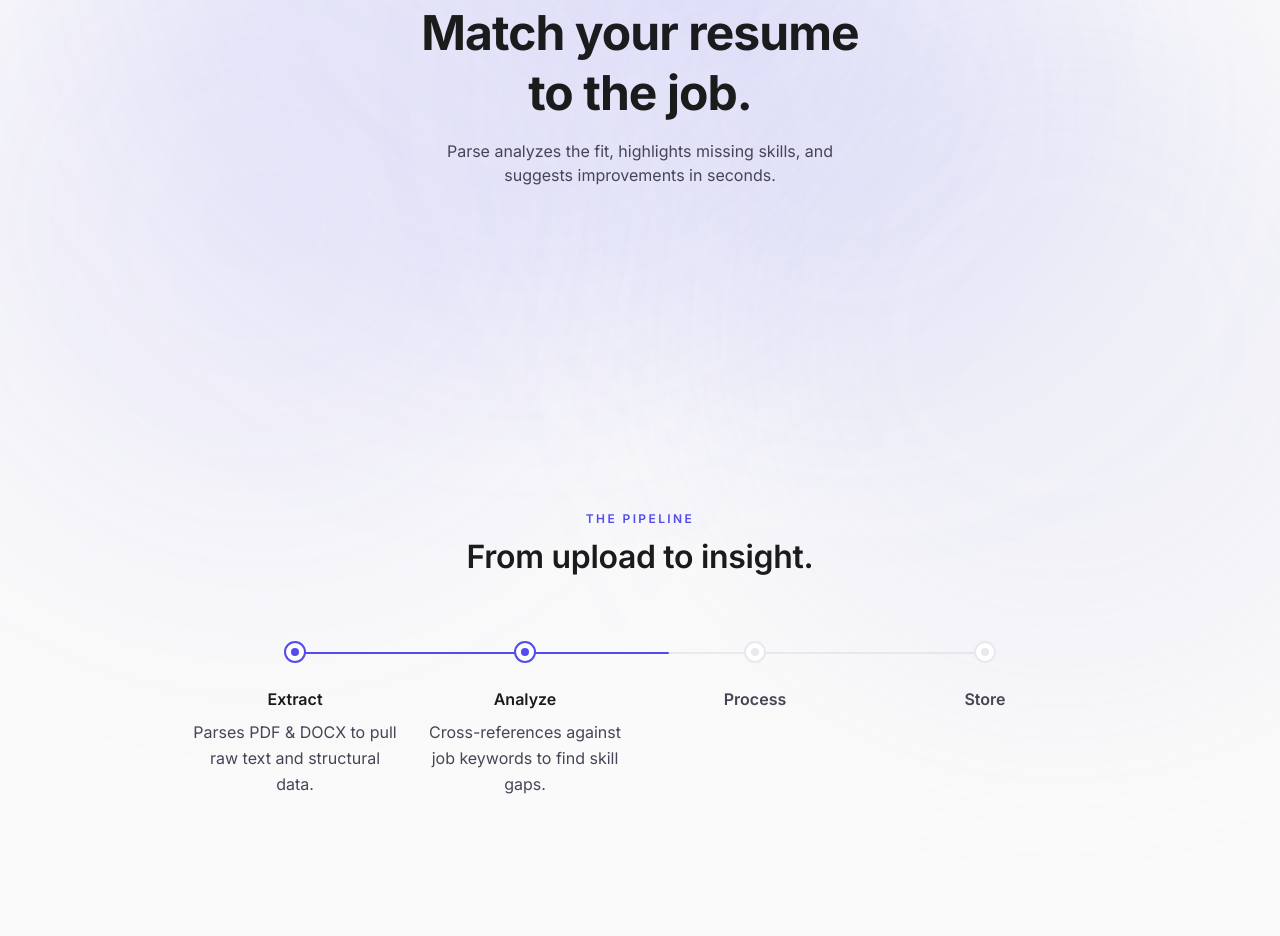
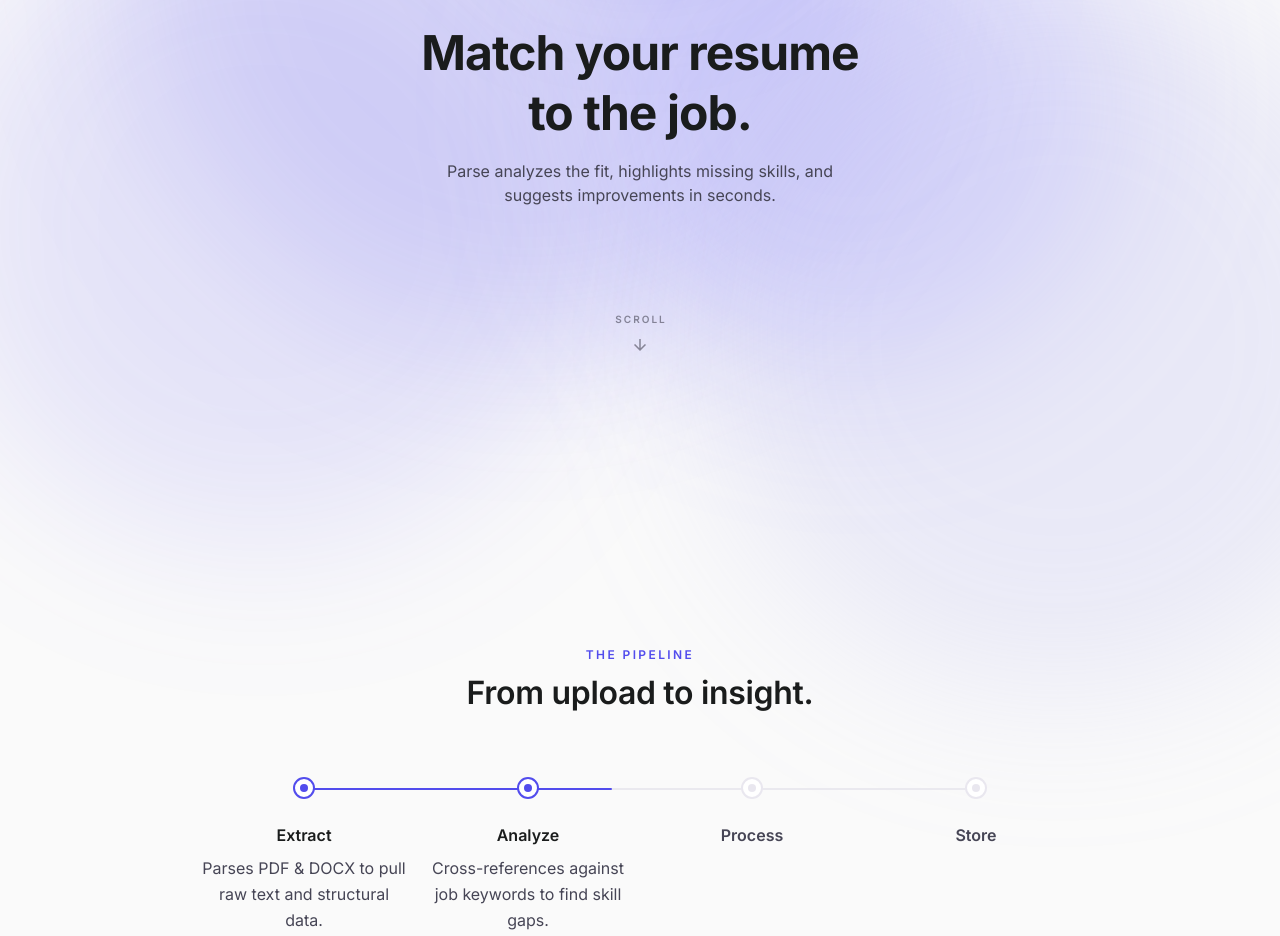
Before and after one commit to advaitvarma/parse, a plain HTML site: page landing_page.html in a window 1280 px wide. Shown: the part 333-1269 px from the top of the page. Drawn offline with nearby package versions, Linux system fonts and the light colour scheme.

Commit message:
chore: add hero animations and adjust styles

```diff
--- a/landing_page.html
+++ b/landing_page.html
@@ -282,9 +282,10 @@
                 .orb {
                         position: fixed;
                         border-radius: 50%;
+                        filter: blur(80px);
+                        opacity: 1;
+                        z-index: 0;
                         pointer-events: none;
-                        z-index: 0;
-                        will-change: transform;
                         transition: transform 0.1s linear;
                 }
 
@@ -293,8 +294,7 @@
                         height: 800px;
                         top: -15%;
                         left: 10%;
-                        background: rgba(82, 76, 237, 0.08);
-                        filter: blur(120px);
+                        background: rgba(82, 76, 237, 0.15);
                 }
 
                 .orb-2 {
@@ -302,8 +302,7 @@
                         height: 700px;
                         top: 40%;
                         right: -10%;
-                        background: rgba(165, 163, 233, 0.10);
-                        filter: blur(100px);
+                        background: rgba(165, 163, 233, 0.20);
                 }
 
                 .orb-3 {
@@ -311,8 +310,7 @@
                         height: 650px;
                         bottom: -10%;
                         left: -5%;
-                        background: rgba(82, 76, 237, 0.07);
-                        filter: blur(130px);
+                        background: rgba(82, 76, 237, 0.12);
                 }
 
                 .orb-4 {
@@ -320,8 +318,7 @@
                         height: 550px;
                         top: 20%;
                         left: 45%;
-                        background: rgba(123, 118, 255, 0.09);
-                        filter: blur(110px);
+                        background: rgba(123, 118, 255, 0.18);
                 }
 
                 /* Logo glow pulse */
@@ -329,7 +326,7 @@
 
                         0%,
                         100% {
-                                opacity: 0.4;
+                                opacity: 1;
                                 transform: scale(1);
                         }
 
@@ -342,6 +339,28 @@
                 .logo-glow {
                         animation: glow-pulse 4s ease-in-out infinite;
                 }
+
+                /* Entrance Animations */
+                @keyframes fade-up {
+                        from {
+                                opacity: 0;
+                                transform: translateY(20px);
+                        }
+                        to {
+                                opacity: 1;
+                                transform: translateY(0);
+                        }
+                }
+
+                .animate-fade-up {
+                        opacity: 0;
+                        animation: fade-up 0.8s cubic-bezier(0.16, 1, 0.3, 1) forwards;
+                }
+
+                .delay-100 { animation-delay: 0.1s; }
+                .delay-200 { animation-delay: 0.2s; }
+                .delay-300 { animation-delay: 0.3s; }
+                .delay-400 { animation-delay: 0.4s; }
 
                 /* Floating animation for the logo */
                 @keyframes float {
@@ -463,9 +482,10 @@
                 <main class="flex-grow flex flex-col items-center w-full relative">
 
                         <!-- Hero Section -->
-                        <div class="text-center mb-3xl max-w-2xl mx-auto w-full relative z-10 pt-16 md:pt-24">
+                        <div
+                                class="text-center w-full relative z-10 min-h-[90vh] flex flex-col justify-center items-center pb-3xl">
                                 <!-- Large centered logo mark -->
-                                <div class="flex justify-center mb-xl">
+                                <div class="flex justify-center mb-xl w-full animate-fade-up">
                                         <div class="relative">
                                                 <div
                                                         class="absolute inset-0 rounded-full bg-[#524CED]/10 blur-3xl scale-[2] logo-glow">
@@ -476,15 +496,28 @@
                                                         class="h-32 md:h-44 lg:h-52 w-auto relative z-10 logo-float" />
                                         </div>
                                 </div>
-                                <h1 class="font-display text-display text-on-surface mb-md leading-tight">Match your
+                                <h1
+                                        class="font-display text-display text-on-surface mb-md leading-tight max-w-2xl mx-auto animate-fade-up delay-200">
+                                        Match your
                                         resume<br />to the job.</h1>
-                                <p class="font-body-lg text-on-surface-variant max-w-md mx-auto">Parse analyzes the fit,
+                                <p class="font-body-lg text-on-surface-variant max-w-md mx-auto animate-fade-up delay-300">Parse analyzes the fit,
                                         highlights missing skills, and suggests improvements in seconds.</p>
+
+                                <!-- Scroll Indicator -->
+                                <div
+                                        class="absolute inset-x-0 bottom-4 flex flex-col items-center justify-center animate-fade-up delay-400">
+                                        <div class="flex flex-col items-center animate-bounce opacity-60">
+                                                <span
+                                                        class="text-[10px] uppercase tracking-[0.2em] font-semibold text-on-surface-variant mb-xs ml-[0.2em]">Scroll</span>
+                                                <span
+                                                        class="material-symbols-outlined text-on-surface-variant text-lg">arrow_downward</span>
+                                        </div>
+                                </div>
                         </div>
 
 
                         <!-- How Parse Works - Sticky Container -->
-                        <div id="pipeline-container" class="w-full relative h-[300vh] z-10">
+                        <div id="pipeline-container" class="w-full relative h-[175vh] z-10">
                                 <section class="w-full max-w-4xl mx-auto sticky top-0 h-screen flex flex-col justify-center py-3xl"
                                         id="how-it-works">
                                         <div class="text-center mb-3xl">
@@ -499,15 +532,15 @@
                                         <div class="hidden md:block relative" id="pipeline-desktop">
                                                 <!-- Background track -->
                                                 <div
-                                                        class="absolute top-[11px] left-[12.5%] right-[12.5%] h-[2px] bg-outline-variant/30 rounded-full">
+                                                        class="absolute top-[11px] left-[12.5%] w-[75%] h-[2px] bg-outline-variant/30 rounded-full">
                                                 </div>
                                                 <!-- Active fill line (animated via JS) -->
                                                 <div id="pipeline-fill"
                                                         class="absolute top-[11px] left-[12.5%] h-[2px] bg-[#524CED] rounded-full transition-all duration-300 ease-out"
                                                         style="width: 0%;"></div>
 
-                                                <div class="grid grid-cols-4 gap-lg">
-                                                        <div class="pipeline-step flex flex-col items-center text-center"
+                                                <div class="grid grid-cols-4">
+                                                        <div class="pipeline-step flex flex-col items-center text-center px-sm"
                                                                 data-step="0">
                                                                 <div
                                                                         class="pipeline-dot w-[22px] h-[22px] rounded-full border-2 border-outline-variant/40 bg-white flex items-center justify-center mb-lg relative z-10 transition-all duration-300">
@@ -523,7 +556,7 @@
                                                                         Parses PDF & DOCX to pull raw text and
                                                                         structural data.</p>
                                                         </div>
-                                                        <div class="pipeline-step flex flex-col items-center text-center"
+                                                        <div class="pipeline-step flex flex-col items-center text-center px-sm"
                                                                 data-step="1">
                                                                 <div
                                                                         class="pipeline-dot w-[22px] h-[22px] rounded-full border-2 border-outline-variant/40 bg-white flex items-center justify-center mb-lg relative z-10 transition-all duration-300">
@@ -539,7 +572,7 @@
                                                                         Cross-references against job keywords to find
                                                                         skill gaps.</p>
                                                         </div>
-                                                        <div class="pipeline-step flex flex-col items-center text-center"
+                                                        <div class="pipeline-step flex flex-col items-center text-center px-sm"
                                                                 data-step="2">
                                                                 <div
                                                                         class="pipeline-dot w-[22px] h-[22px] rounded-full border-2 border-outline-variant/40 bg-white flex items-center justify-center mb-lg relative z-10 transition-all duration-300">
@@ -555,7 +588,7 @@
                                                                         NLP entity extraction produces a scored fit
                                                                         assessment.</p>
                                                         </div>
-                                                        <div class="pipeline-step flex flex-col items-center text-center"
+                                                        <div class="pipeline-step flex flex-col items-center text-center px-sm"
                                                                 data-step="3">
                                                                 <div
                                                                         class="pipeline-dot w-[22px] h-[22px] rounded-full border-2 border-outline-variant/40 bg-white flex items-center justify-center mb-lg relative z-10 transition-all duration-300">
@@ -799,16 +832,21 @@
 
                 // --- Parallax Glow Orbs ---
                 const orbs = document.querySelectorAll('[data-parallax]');
-                // Much larger speeds so parallax is clearly visible
-                const speeds = [-0.35, 0.25, -0.45, 0.30];
-                const horizontalDrifts = [0.15, -0.20, 0.10, -0.18];
+
+                // Max travel distance in pixels for each orb from top of page to bottom of page
+                const maxMoveY = [-300, 250, -400, 200];
+                const maxMoveX = [150, -200, 100, -150];
+
                 let ticking = false;
 
                 function updateParallax() {
+                        const maxScroll = document.documentElement.scrollHeight - window.innerHeight;
                         const scrollY = window.scrollY;
+                        const progress = maxScroll > 0 ? scrollY / maxScroll : 0; // 0 to 1
+
                         orbs.forEach((orb, i) => {
-                                const yOffset = scrollY * speeds[i];
-                                const xOffset = scrollY * horizontalDrifts[i];
+                                const yOffset = progress * maxMoveY[i];
+                                const xOffset = progress * maxMoveX[i];
                                 orb.style.transform = `translate(${xOffset}px, ${yOffset}px)`;
                         });
                         ticking = false;
@@ -846,10 +884,10 @@
                         let progress = (-rect.top) / totalScroll;
                         progress = Math.max(0, Math.min(1, progress)); // Clamp between 0 and 1
 
-                        // Update fill lines (0% to 100%)
-                        const percentage = progress * 100;
-                        if (fillDesktop) fillDesktop.style.width = `${percentage}%`;
-                        if (fillMobile) fillMobile.style.height = `${percentage}%`;
+                        // Update fill lines
+                        // Desktop spans from 12.5% to 87.5% (total width 75%)
+                        if (fillDesktop) fillDesktop.style.width = `${progress * 75}%`;
+                        if (fillMobile) fillMobile.style.height = `${progress * 100}%`;
 
                         // Activate steps based on progress thresholds
                         // The first dot activates immediately at 0.0, the others space out evenly
```
